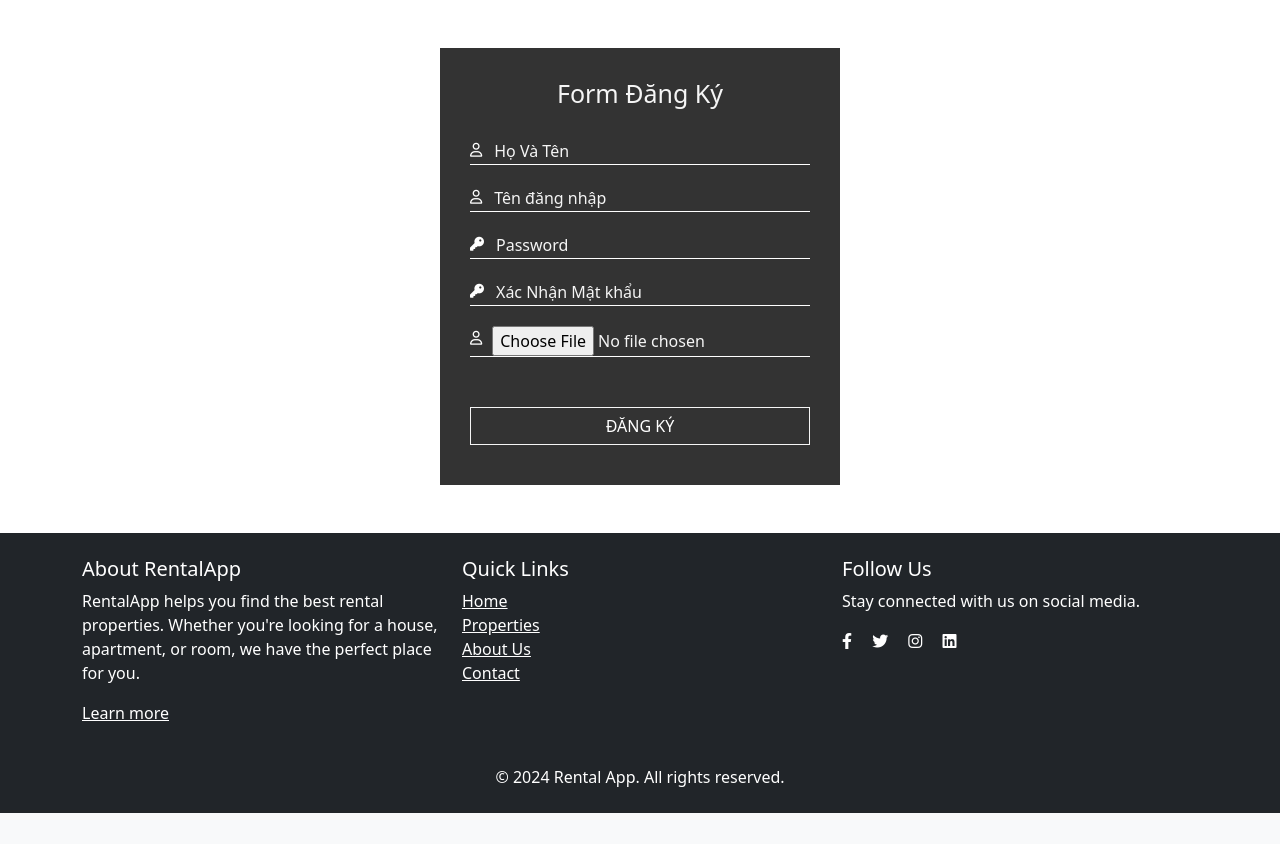
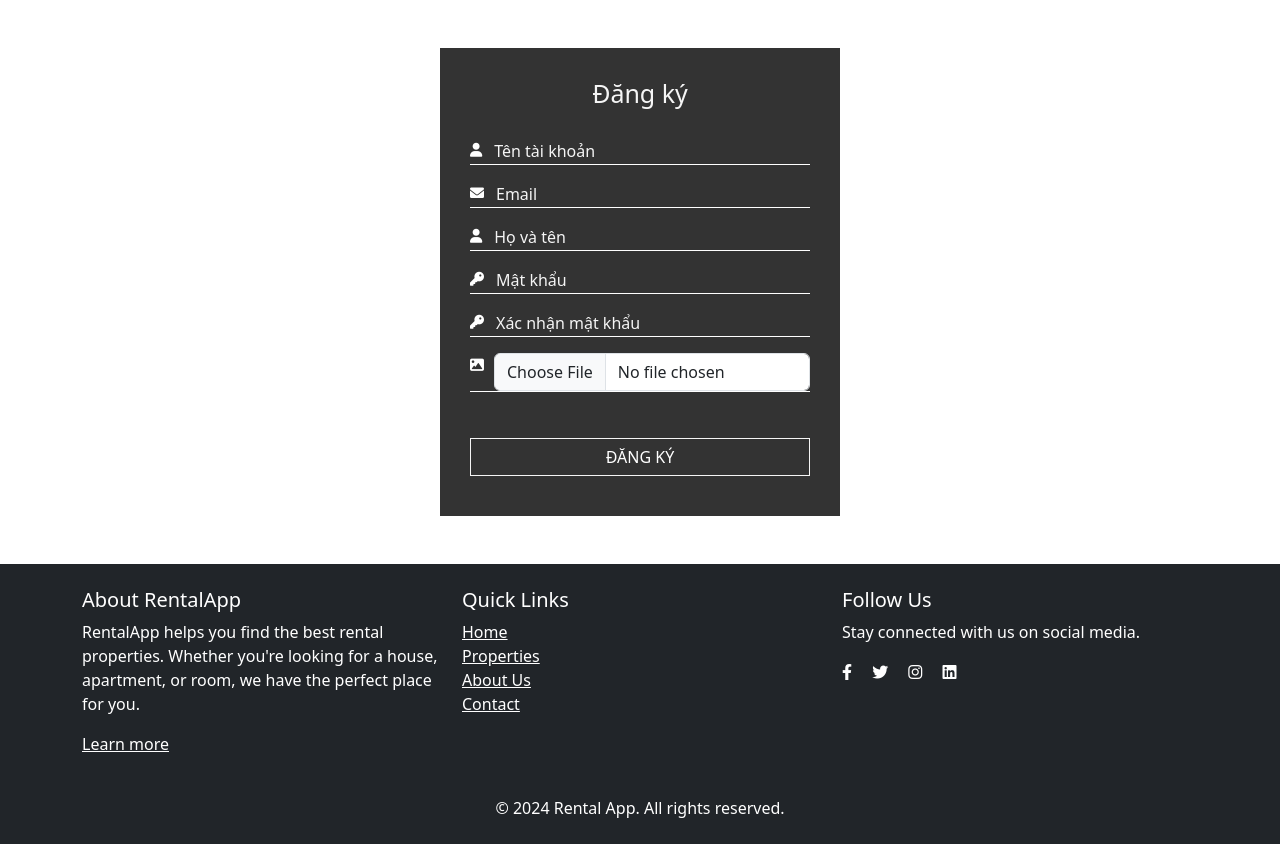
Before and after one commit to cuongnt02/QLPM_ThueTro, a Flask app: page /register in a window 1280 px wide. Shown: the part 110-954 px from the top of the page. Before the commit the page ends 923 px from the top, so only its background shows below. Run offline with Flask 3, Linux system fonts and the light colour scheme; some libraries are stand-ins or nearby versions.

Commit message:
fix bootstrap integration

```diff
--- a/app/forms.py
+++ b/app/forms.py
@@ -1,16 +1,33 @@
 from flask_wtf import FlaskForm
 from wtforms import StringField, PasswordField, SubmitField, BooleanField
-from wtforms import TextAreaField, FileField
+from wtforms import TextAreaField, FileField, RadioField
 from wtforms.validators import DataRequired, Email, Optional, Length
 from wtforms.validators import EqualTo, ValidationError
 from app.models import User
 from app import db
+from app import app
 from sqlalchemy import select
+
+icon_map = {
+        'username': 'fas fa-user',
+        'password': 'fas fa-key',
+        'full_name': 'fas fa-user',
+        'repeat_password': 'fas fa-key',
+        'avatar': 'fas fa-image',
+        'email': 'fas fa-envelope'
+}
+
+
+@app.template_filter('icon')
+def icon_filter(field_name):
+    icon_class = icon_map.get(field_name, '')
+    return icon_class
 
 
 class LoginForm(FlaskForm):
-    username = StringField('Tên tài khoản', validators=[DataRequired()])
+    username = StringField('Tên đăng nhập', validators=[DataRequired()])
     password = PasswordField('Mật khẩu', validators=[DataRequired()])
+    role = RadioField(choices=['Khách hàng', 'ADMIN'])
     remember_me = BooleanField('Ghi nhớ đăng nhập')
     submit = SubmitField('Đăng nhập')
 
@@ -23,6 +40,7 @@ class RegisterForm(FlaskForm):
     repeat_password = PasswordField(
             'Xác nhận mật khẩu',
             validators=[DataRequired(), EqualTo('password')])
+    avatar = FileField('Avatar', validators=[DataRequired()])
     submit = SubmitField('Đăng ký')
 
     def validate_username(self, username):
--- a/app/routes.py
+++ b/app/routes.py
@@ -36,6 +36,9 @@ def login():
             flash("Invalid username or password")
             return redirect(url_for('login'))
         login_user(user=user, remember=form.remember_me.data)
+        if form.role.data == 'ADMIN':
+            if user.user_role == UserRole.ADMIN:
+                return redirect(url_for('admin'))
         next_page = request.args.get('next')
         if not next_page or urlsplit(next_page).netloc != '':
             next_page = url_for('home')
@@ -54,6 +57,13 @@ def register():
                 username=form.username.data,
                 email=form.email.data,
                 full_name=form.full_name.data)
+        avatar_path = None
+        if form.avatar.data:
+            image = request.files[form.avatar.name]
+            if image:
+                response = uploader.upload(image)
+                avatar_path = response['secure_url']
+                user.avatar = avatar_path
         user.set_password(form.password.data)
         db.session.add(user)
         db.session.commit()
--- a/app/templates/bootstrap_wtf.html
+++ b/app/templates/bootstrap_wtf.html
@@ -1,68 +1,68 @@
 {% macro form_field(field, autofocus, disabled=False) %}
     {%- if field.type == 'BooleanField' %}
-    <div class="row">
-        <label>
-            {{ field() }}
-            <span>{{ field.label.text }}</span>
-        </label>
+    <div class="form-check mb-3">
+        {{ field.label(class='form-check-label text-white') }}
+        {{ field(class='form-check-input') }}
     </div>
     {%- elif (field.type == 'SubmitField') %}
-    <div class="row col s8 offset-s3">
-    {{ field(class="btn waves-effect waves-light row blue lighten-1")}}
-    </div>
+    {{ field(class='form-submit')}}
     {%- elif (field.type == 'TextAreaField') %}
-    <div class="row">
-      <div class="input-field col s12">
-        <i class="material-icons prefix">mode_edit</i>
-        {{ field(class="materialize-textarea", id="icon_prefix2") }}
-        <label for="icon_prefix2">{{ field.label.text }}</label>
-      </div>
+    <div class="form-group">
+        {{ field.label(class='form-label')}}
+        {{ field(class='form-input') }}
     </div>
     {%- elif (field.type == 'FileField') %}
-    <div class="file-field input-field col s8 offset-s2">
-        <div class="btn">
-            <span>Upload</span>
-            {{ field(accept=".png,.jpg") }}
+    <div class="form-group mb-3">
+        {% if (field.name | icon) != "" %}
+        <i class="{{ field.name | icon }}"></i>
+        {% endif %}
+        {{ field(class='form-control', accept='.png,.jpg') }}
     </div>
-        <div class="file-path-wrapper">
-            <input class="file-path validate" type="text">
+    {%- elif (field.type == 'RadioField') %}
+    <div class="form-group">
+        {% for item in field %}
+        <div class="form-check{% if loop.last %} ml-3{% endif %} me-3">
+            {{ item(class='form-check-input') }}
+            {{ item.label(class='form-check-label text-white mr-3') }}
         </div>
+        {% endfor %}
     </div>
     {%- else %}
-    <div class="row">
-        <div class="input-field col s8 offset-s2">
-            {{ field.label() }}
+    <div class="form-group mb-3">
+        {% if (field.name | icon) != "" %}
+        <i class="{{ field.name | icon }}"></i>
+        {% endif %}
         {% if autofocus %}
-                {{field(class='' + (' invalid' if field.errors else ''), autofocus=True, disabled=disabled)}}
+            {{field(class='form-input' + (' invalid' if field.errors else ''), placeholder=field.label.text, autofocus=True, disabled=disabled)}}
         {% else %}
-                {{field(class='' + (' invalid' if field.errors else ''), disabled=disabled)}}
+            {{field(class='form-input' + (' invalid' if field.errors else ''), placeholder=field.label.text, disabled=disabled)}}
         {% endif %}
         {%- for error in field.errors %}
-                <div class="helper-text red-text col s8 offset-s2 left-align">{{ error }}</div>
+        <div class="invalid-feedback">{{ error }}</div>
         {%- endfor %}
-        </div>
     </div>
     {%- endif %}
 {% endmacro %}
 
-{% macro generate_form(form, action="", method="post", id="", novalidate=True, media=False) %}
-<div class="row">
+{% macro generate_form(form, heading="", action="", method="post", id="form-login", novalidate=True, media=False) %}
+<div id="wrapper">
     <form
-        class="col s12"
         {%- if action !="None" %} action="{{ action }}"{% endif -%}
         {%- if method %} method="{{ method }}"{% endif -%}
-        {%- if id %} id="{{ id }}"{% endif -%}
+         id="{{ id }}"
         {%- if novalidate %} novalidate{% endif -%}
         {%- if media %} enctype="multipart/form-data"{% endif -%}
         >
+        <h1 class="form-heading">{{ heading }}</h1>
         {{ form.hidden_tag() }}
         {%- for field, errors in form.errors.items() %}
             {%- if form[field].widget.input_type == 'hidden' %}
                 {%- for error in errors %}
-                    <div class="red-text row">{{ error }}</div>
+                <div class="invalid-feedback">{{ error }}</div>
                 {%- endfor -%}
             {%- endif %}
         {%- endfor %}
+
         {% set ns = namespace(first_field=true) %}
         {%- for field in form %}
             {% if field.widget.input_type != 'hidden' -%}
--- a/app/templates/register.html
+++ b/app/templates/register.html
@@ -1,5 +1,5 @@
 {% extends "base.html" %}
-{% import "material_wtf.html" as wtf %}
+{% import "bootstrap_wtf.html" as wtf %}
 
 {% block css %}
     {{ super() }}
@@ -20,31 +20,5 @@
 {% endblock %}
 
 {% block content %}
-    <div id="wrapper">
-    <form method="post" enctype="multipart/form-data" action="" id="form-login">
-        <h1 class="form-heading">Form Đăng Ký</h1>
-        <div class="form-group">
-            <i class="far fa-user"></i>
-            <input type="text" class="form-input" id="name" placeholder="Họ Và Tên" name="name">
-        </div>
-        <div class="form-group">
-            <i class="far fa-user"></i>
-            <input type="text" class="form-input" id="username" placeholder="Tên đăng nhập" name="username">
-        </div>
-        <div class="form-group">
-         <i class="fas fa-key"></i>
-            <input type="password" class="form-input" id="password" placeholder="Password" name="password">
-        </div>
-        <div class="form-group">
-            <i class="fas fa-key"></i>
-            <input type="password" class="form-input" id="confirm" placeholder="Xác Nhận Mật khẩu" name="confirm">
-        </div>
-        <div class="form-group">
-            <i class="far fa-user"></i>
-            <input type="file" class="form-input" id="avatar" placeholder="Ảnh Đại Diện" name="avatar">
-        </div>
-        <input type="submit" value="Đăng Ký" class="form-submit">
-    </form>
-</div>
-
+    {{ wtf.generate_form(form, heading='Đăng ký', action=url_for('register'), media=True)}}
 {% endblock %}
```
Also changed, not shown: app/templates/login.html (+2 -25 lines). Lines whose indentation alone changed are shown as unchanged.
